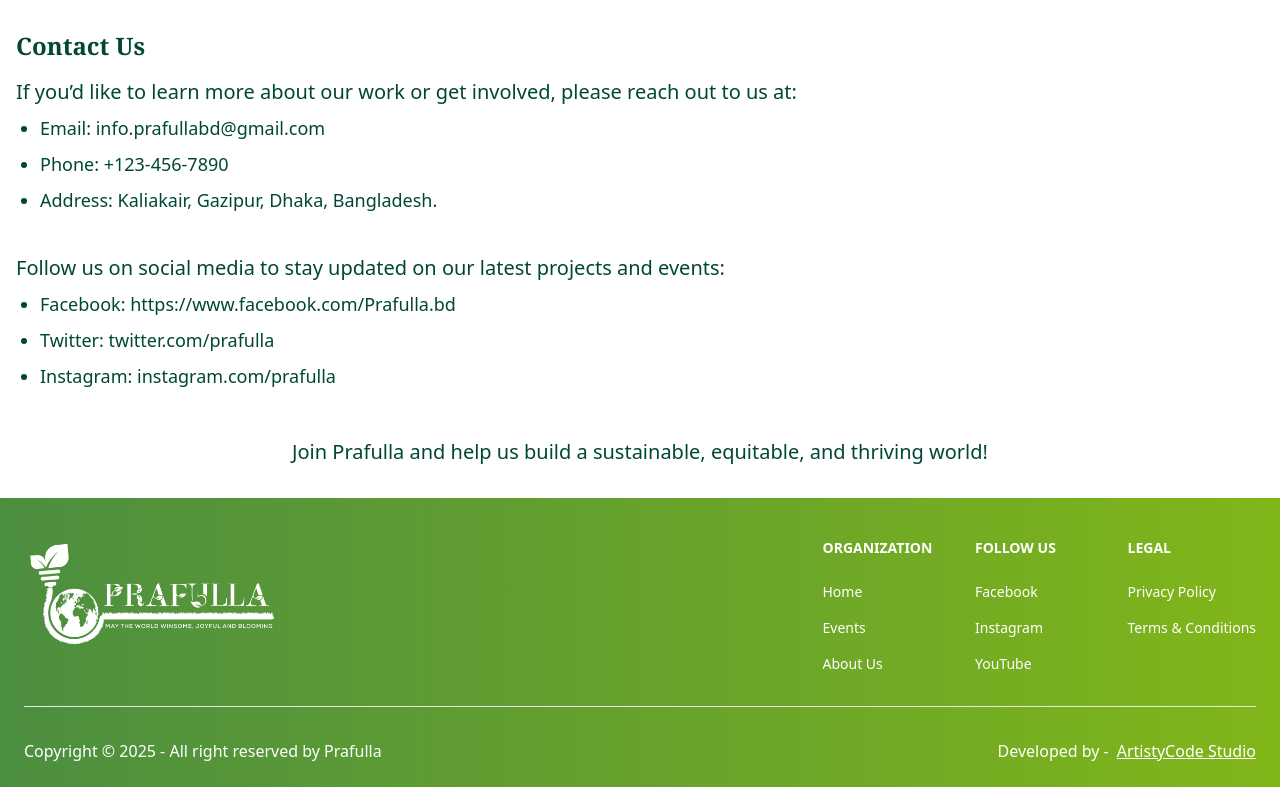
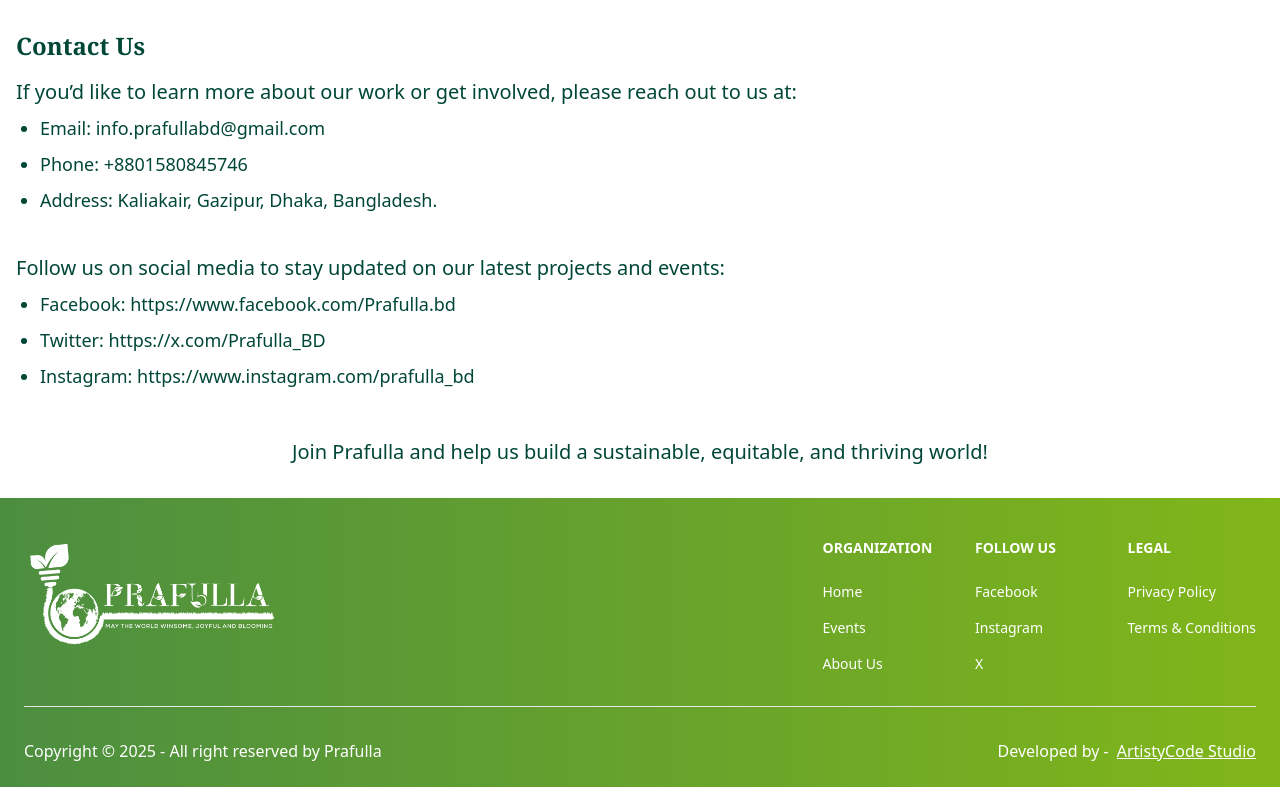
Before and after one commit to ninazmul/organization-blog, a React (Vite) app in the folder client/: page /about in a window 1280 px wide. Shown: the part 2461-3248 px from the top of the page. Built offline with nearby package versions, Linux system fonts and the light colour scheme.

Commit message:
link and contacts updated

```diff
--- a/client/src/Components/Footers.jsx
+++ b/client/src/Components/Footers.jsx
@@ -41,11 +41,17 @@
                 <Link to="https://www.facebook.com/Prafulla.bd" target="_blank">
                   Facebook
                 </Link>
-                <Link to="" target="_blank">
+                <Link
+                  to="https://www.instagram.com/prafulla_bd"
+                  target="_blank"
+                >
                   Instagram
                 </Link>
-                <Link to="" target="_blank">
-                  YouTube
+                <Link
+                  to="https://x.com/Prafulla_BD"
+                  target="_blank"
+                >
+                  X
                 </Link>
               </Footer.LinkGroup>
             </div>
--- a/client/src/Pages/About.jsx
+++ b/client/src/Pages/About.jsx
@@ -202,7 +202,7 @@
           </p>
           <ul className="list-disc pl-6 space-y-2 text-lg ">
             <li>Email: info.prafullabd@gmail.com</li>
-            <li>Phone: +123-456-7890</li>
+            <li>Phone: +8801580845746</li>
             <li>Address: Kaliakair, Gazipur, Dhaka, Bangladesh.</li>
           </ul>
         </section>
@@ -214,8 +214,10 @@
           </p>
           <ul className="list-disc pl-6 space-y-2 text-lg ">
             <li>Facebook: https://www.facebook.com/Prafulla.bd</li>
-            <li>Twitter: twitter.com/prafulla</li>
-            <li>Instagram: instagram.com/prafulla</li>
+            <li>
+              Twitter: https://x.com/Prafulla_BD
+            </li>
+            <li>Instagram: https://www.instagram.com/prafulla_bd</li>
           </ul>
         </section>
 
--- a/client/src/Pages/Events.jsx
+++ b/client/src/Pages/Events.jsx
@@ -20,7 +20,7 @@
     fetchPosts();
   }, []);
   return (
-    <div className="min-h-screen">
+    <div className="min-h-screen m-4">
       <h1 className="text-2xl lg:text-3xl mt-5 font-semibold font-serif text-center pb-4">
         All Events:
       </h1>
--- a/client/src/Pages/PrivacyPolicy.jsx
+++ b/client/src/Pages/PrivacyPolicy.jsx
@@ -104,7 +104,7 @@
           <p className="text-justify">
             <strong>Email</strong>: info.prafullabd@gmail.com
             <br />
-            <strong>Phone</strong>: +123-456-7890
+            <strong>Phone</strong>: +8801580845746
             <br />
             <strong>Address</strong>: Kaliakair, Gazipur, Dhaka, Bangladesh.
           </p>
--- a/client/src/Pages/TermsAndConditions.jsx
+++ b/client/src/Pages/TermsAndConditions.jsx
@@ -110,7 +110,7 @@
           <p className="text-justify">
             <strong>Email</strong>: info.prafullabd@gmail.com
             <br />
-            <strong>Phone</strong>: +123-456-7890
+            <strong>Phone</strong>: +8801580845746
             <br />
             <strong>Address</strong>: Kaliakair, Gazipur, Dhaka, Bangladesh.
           </p>
```
